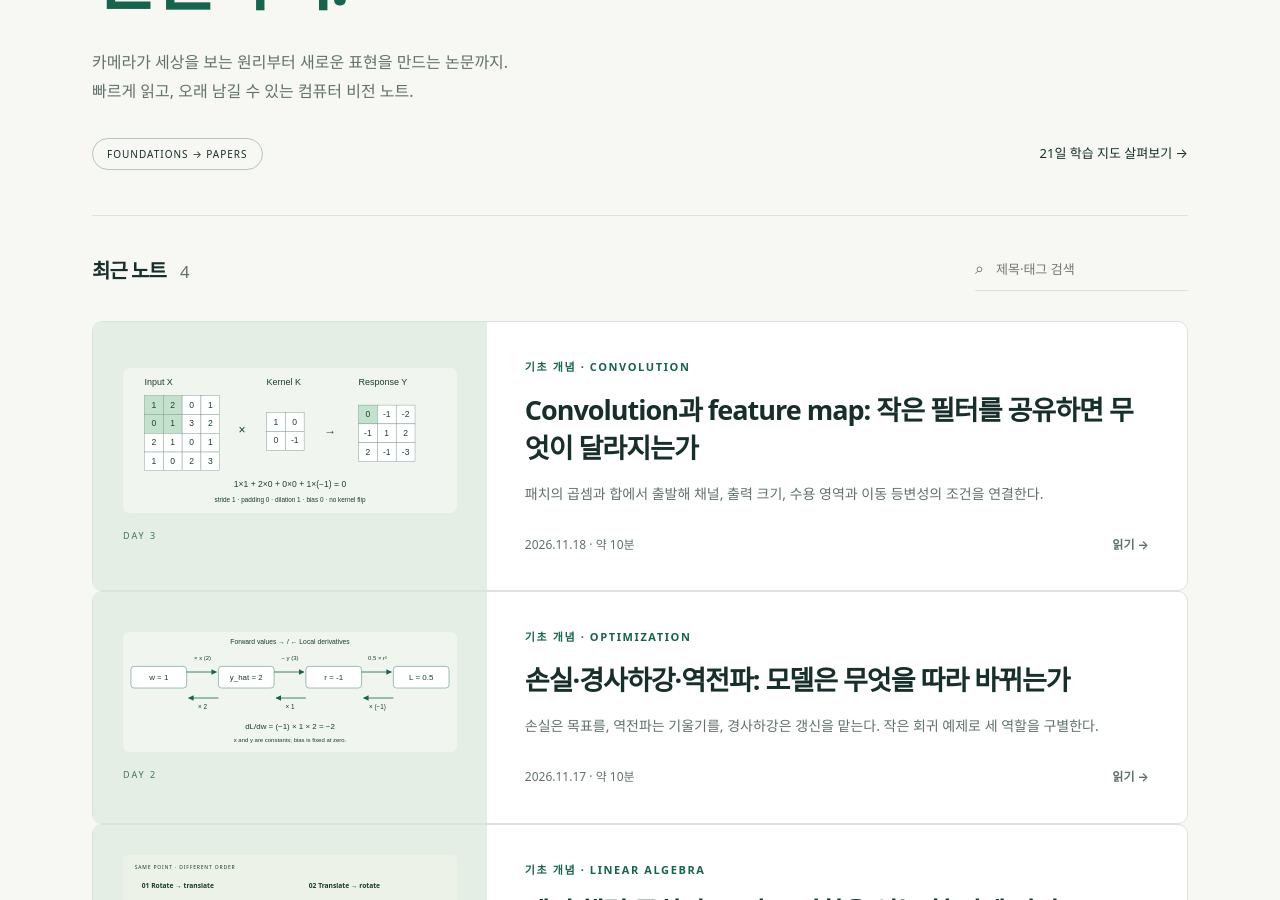
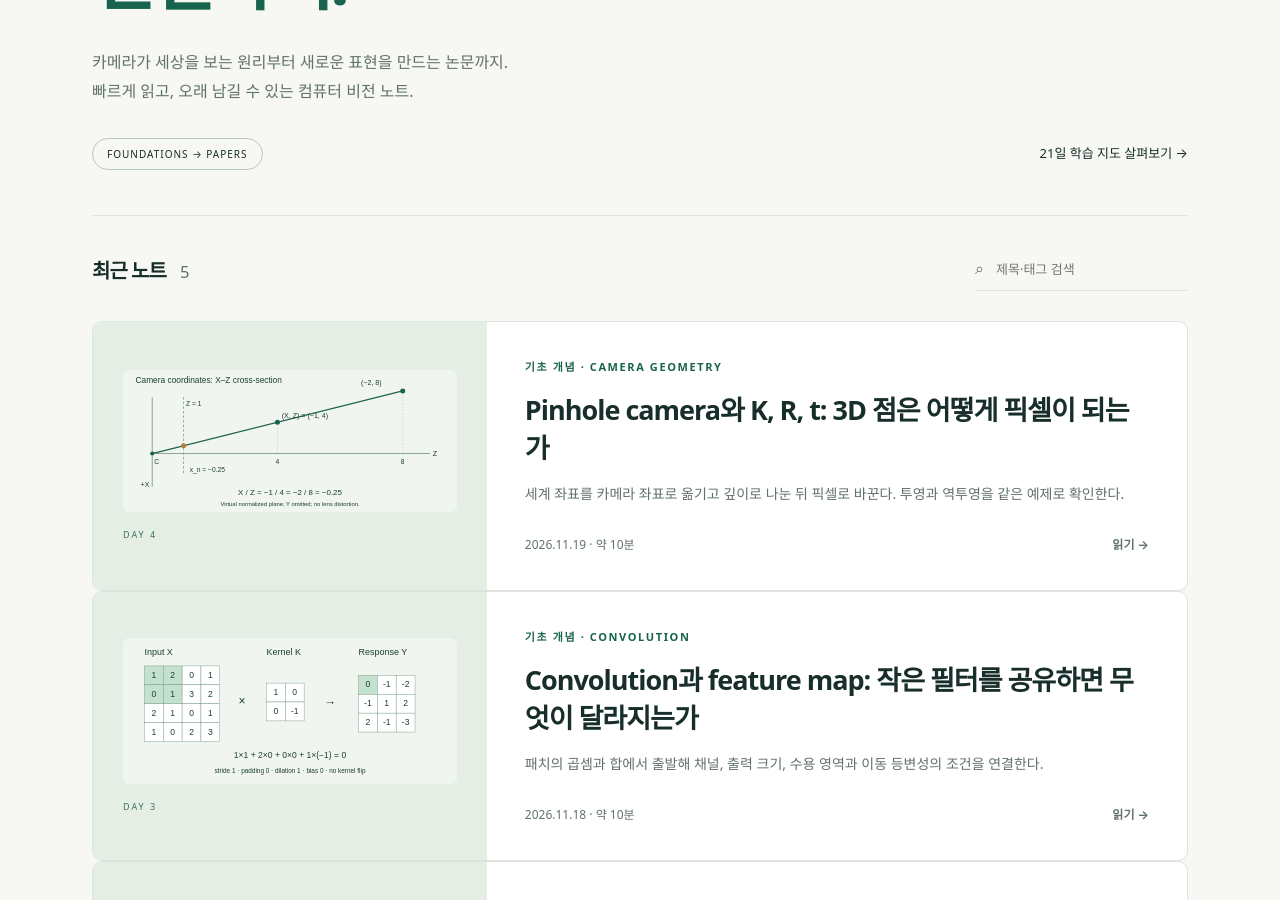
Before and after one commit to mints-s/CV-study-blog, a Jekyll site: the page built from index.html, in a window 1280 px wide and 900 px high, scrolled down 383 px. Built offline with Jekyll 4.4.1, drawn with Linux system fonts in a browser that asks for light colours; part of the change alters nothing that is shown.

Commit message:
Publish Day 4 pinhole camera, intrinsics and extrinsics lesson

```diff
--- a/_data/study_plan.json
+++ b/_data/study_plan.json
@@ -5,7 +5,7 @@
   "slow_start_date": "2026-12-09",
   "slow_interval_days": 3,
   "execution_time": "05:00",
-  "next_day": 4,
+  "next_day": 5,
   "items": [
     {
       "day": 1,
@@ -31,8 +31,9 @@
     {
       "day": 4,
       "title": "Pinhole camera와 K, R, t",
-      "status": "planned",
-      "url": null
+      "status": "published",
+      "url": "/notes/pinhole-camera-intrinsics-extrinsics/",
+      "published_date": "2026-11-19"
     },
     {
       "day": 5,
--- a/_posts/2026-11-18-convolution-feature-maps.md
+++ b/_posts/2026-11-18-convolution-feature-maps.md
@@ -232,4 +232,4 @@ assert sum(map(sum, corr(b, [[1]], stride=2))) == 0
 
 [이전: 손실·경사하강·역전파]({{ '/notes/loss-gradient-backprop/' | relative_url }}) · [전체 학습 지도]({{ '/roadmap/' | relative_url }})
 
-**다음 질문:** CNN이 처리하는 이미지의 픽셀은 3차원 장면의 어느 점에서 왔는가? Day 4에서는 Pinhole camera와 K, R, t를 다룬다.
+**다음 질문:** CNN이 처리하는 이미지의 픽셀은 3차원 장면의 어느 점에서 왔는가? [Day 4 — Pinhole camera와 K, R, t]({{ '/notes/pinhole-camera-intrinsics-extrinsics/' | relative_url }})에서 이어간다.
--- /dev/null
+++ b/_posts/2026-11-19-pinhole-camera-intrinsics-extrinsics.md
@@ -0,0 +1,269 @@
+---
+layout: post
+title: "Pinhole camera와 K, R, t: 3D 점은 어떻게 픽셀이 되는가"
+description: "세계 좌표를 카메라 좌표로 옮기고 깊이로 나눈 뒤 픽셀로 바꾼다. 투영과 역투영을 같은 예제로 확인한다."
+date: 2026-11-19 05:00:00 +09:00
+category_label: "기초 개념"
+series_day: 4
+topic: "CAMERA GEOMETRY"
+cover: /assets/day04-camera-ray.svg
+tags: [pinhole, intrinsics, extrinsics, projection, 카메라]
+reading_time: 10
+---
+
+> **1분 요약**
+>
+> 이상적인 pinhole 모델에서 투영은 **세계 → 카메라 좌표 변환**, **깊이로 나누기**, **픽셀 좌표로 바꾸기**의 세 단계다. $R,t$는 첫 단계를, $K$는 마지막 단계를 담당한다. World-to-camera 규약에서 카메라 중심은 $t$가 아니라 $C_w=-R^\top t$다. 한 픽셀을 거꾸로 따라가면 하나의 3D 점이 아니라 광선을 얻는다.
+>
+> **기억할 문장:** 행렬 이름보다 변환 방향을 먼저 확인하고, 나누기 전의 깊이를 보존한다.
+
+## 1. 전체 내용: 픽셀 이전의 좌표계
+
+[Day 3]({{ '/notes/convolution-feature-maps/' | relative_url }})에서는 픽셀 배열에 필터를 적용했다. 오늘은 그 픽셀이 3차원 장면과 어떻게 연결되는지 다룬다. 공간의 한 점은 세계 좌표와 카메라 좌표로 각각 표현할 수 있다. 카메라 좌표의 가로·세로 성분을 깊이로 나누면 광선 방향을 나타내는 정규화 좌표가 된다. 여기에 초점거리와 주점을 적용하면 이미지의 연속적인 픽셀 좌표를 얻는다. 이 과정에서 깊이를 잃으므로 한 장의 좌표만으로 원래 3D 위치를 정할 수 없다.
+
+이 글은 **왜곡 없음, skew 0, 단일 투영 중심**을 가정한다. 흐림·가림·rolling shutter·렌즈 왜곡은 모델링하지 않는다. 수치·도식·검증 코드는 직접 작성했다. 기본 투영식은 OpenCV 공식 문서 [1], 자세 방향과 카메라 축 규약은 COLMAP 공식 문서 [2]를 확인했다.
+
+| 기호 | 의미 | 크기·단위 |
+| --- | --- | --- |
+| $\mathbf P_w$ | 세계 좌표의 점 | $3\times1$, m |
+| $\mathbf P_c=(X_c,Y_c,Z_c)^\top$ | 카메라 좌표의 같은 점 | $3\times1$, m |
+| $R,t$ | 세계 → 카메라 회전·이동 | $3\times3$, $3\times1$; $t$는 m |
+| $K$ | 내부 파라미터 행렬 | $3\times3$ |
+| $(u,v)$ | 픽셀 좌표 | pixel |
+| $(x_n,y_n)$ | 정규화 이미지 좌표 | 무차원 |
+
+벡터와 그 성분을 구별하기 위해 점 벡터에는 굵은 $\mathbf P$를 사용한다. 이미지에서 $u$는 오른쪽, $v$는 아래로 증가한다. 카메라의 $X_c,Y_c,Z_c$ 축은 각각 오른쪽·아래·앞쪽으로 둔다. 이는 COLMAP 문서의 규약과 같다. [2] 다른 라이브러리를 연결할 때는 축과 handedness를 별도로 확인한다.
+
+## 2. 첫 단계: 점을 카메라의 기준으로 표현한다
+
+World-to-camera 변환은 다음과 같다.
+
+$$
+\mathbf P_c=R\mathbf P_w+t
+$$
+
+$R$은 회전행렬이므로 $R^\top R=I$, $\det R=1$이다. 세계 좌표로 표현한 카메라 중심을 $C_w$라 하면 카메라 좌표에서는 원점이다. 따라서 다음을 얻는다.
+
+$$
+0=RC_w+t,\qquad C_w=-R^\top t
+$$
+
+이를 원래 식에 넣으면 $\mathbf P_c=R(\mathbf P_w-C_w)$다. 먼저 카메라 중심을 빼고, 그 상대 위치를 카메라 축으로 표현한다고 읽을 수 있다. $t$는 **세계 원점을 카메라 좌표로 표현한 값**이지, 세계 좌표에서의 카메라 위치가 아니다.
+
+역변환은 $\mathbf P_w=R^\top\mathbf P_c+C_w$다. 동차변환으로 쓰면 다음과 같다.
+
+$$
+T_{c\leftarrow w}=
+\begin{bmatrix}R&t\\0^\top&1\end{bmatrix},
+\qquad
+T_{w\leftarrow c}=
+\begin{bmatrix}R^\top&-R^\top t\\0^\top&1\end{bmatrix}
+$$
+
+**[해석]** 데이터에 “pose”라고만 적혀 있으면 바로 곱하지 않는다. World-to-camera인지 camera-to-world인지, 행벡터인지 열벡터인지부터 찾는다. 예를 들어 COLMAP의 images.txt 자세는 world-to-camera다. [2]
+
+## 3. 두 번째·세 번째 단계: 깊이와 픽셀 단위를 구별한다
+
+카메라 앞의 점에 대해 $Z_c>0$을 요구한다. 정규화 좌표는 다음과 같다.
+
+$$
+x_n=\frac{X_c}{Z_c},\qquad y_n=\frac{Y_c}{Z_c}
+$$
+
+그다음 픽셀 단위 초점거리 $f_x,f_y$와 주점 $c_x,c_y$를 적용한다.
+
+$$
+K=\begin{bmatrix}f_x&0&c_x\\0&f_y&c_y\\0&0&1\end{bmatrix},
+\qquad
+\begin{bmatrix}u\\v\\1\end{bmatrix}
+=K\begin{bmatrix}x_n\\y_n\\1\end{bmatrix}
+$$
+
+즉 $u=f_xX_c/Z_c+c_x$, $v=f_yY_c/Z_c+c_y$다. 세 단계를 합친 동차식은 아래와 같다. [1]
+
+$$
+Z_c\begin{bmatrix}u\\v\\1\end{bmatrix}
+=K\begin{bmatrix}R&t\end{bmatrix}
+\begin{bmatrix}\mathbf P_w\\1\end{bmatrix}
+$$
+
+차원은 $(3\times3)(3\times4)(4\times1)=(3\times1)$이다. 오른쪽 결과를 그대로 $(u,v,1)$로 읽으면 안 된다. 마지막 성분으로 나누어야 한다. $Z_c=0$에서는 이 투영을 정의할 수 없고, $Z_c<0$인 점은 이 글의 전방 카메라 관측 대상에서 제외한다.
+
+$f_x=800$이라는 값은 800 mm가 아니다. 픽셀 좌표와 연결된 초점거리다. 또한 $K$는 원근 나눗셈 자체를 대신하지 않는다. 이를 구별하면 “행렬곱은 맞는데 픽셀이 틀린” 오류를 찾기 쉽다.
+
+## 4. 회전과 이동이 있는 숫자 예제
+
+가상의 카메라를 다음처럼 설정한다. 영상 크기는 $640\times480$, 왜곡은 없으며 모든 공간 길이는 m다.
+
+$$
+K=\begin{bmatrix}800&0&320\\0&600&240\\0&0&1\end{bmatrix},
+\quad
+R=\begin{bmatrix}0&-1&0\\1&0&0\\0&0&1\end{bmatrix},
+\quad C_w=\begin{bmatrix}1\\0\\0\end{bmatrix}
+$$
+
+이때 $t=-RC_w=(0,-1,0)^\top$다. 점 $\mathbf P_w=(2,1,4)^\top$를 투영하면 다음과 같다.
+
+| 단계 | 계산 결과 |
+| --- | --- |
+| 카메라 좌표 | $R\mathbf P_w+t=(-1,1,4)^\top$ |
+| 정규화 좌표 | $(-1/4,1/4)=(-0.25,0.25)$ |
+| 픽셀 좌표 | $(800(-0.25)+320,\ 600(0.25)+240)=(120,390)$ |
+
+검산으로 $R^\top(-1,1,4)^\top+C_w=(2,1,4)^\top$를 얻는다. 카메라 중심도 $RC_w+t=0$을 만족한다.
+
+이 예제에서 $t$ 자리에 잘못 $C_w$를 넣으면 카메라 좌표는 $(0,2,4)^\top$, 픽셀은 $(320,540)$이 된다. 올바른 값과의 차이는 $(200,150)$ pixel, 2D 거리는 250 pixel이다. 이는 규약 오류를 보여주는 계산이며 특정 추정기의 성능 수치가 아니다.
+
+## 5. 그림으로 보는 깊이의 손실과 역투영
+
+<figure>
+<img src="{{ '/assets/day04-camera-ray.svg' | relative_url }}" alt="카메라 중심에서 같은 광선 위에 있는 카메라 좌표 (X,Z)=(-1,4), (-2,8)은 정규화 평면 Z=1의 동일한 위치 X=-0.25로 투영된다.">
+<figcaption>그림 1. 직접 작성한 카메라 좌표의 X–Z 단면. 가로는 Z, 아래 방향은 양의 X다. 가상의 정규화 평면 Z=1을 사용하며 실제 센서 위치를 그린 것이 아니다. Y 성분은 생략했다.</figcaption>
+</figure>
+
+그림의 두 점은 같은 직선 위에 있고 $X_c/Z_c=-0.25$가 같다. 본문 예제의 전체 3D 점 $(-1,1,4)$와 $(-2,2,8)$도 같은 픽셀 $(120,390)$로 간다.
+
+반대로 왜곡 없는 픽셀 $\tilde p=(u,v,1)^\top$에서 다음 벡터를 얻는다.
+
+$$
+d_c=K^{-1}\tilde p,\qquad
+\mathbf P_w(\lambda)=C_w+\lambda R^\top d_c,\quad \lambda>0
+$$
+
+$d_c$의 세 번째 성분을 1로 둔 현재 규약에서 $\lambda$는 **카메라 Z 깊이**다. 예제에서는 $d_c=(-0.25,0.25,1)^\top$, $R^\top d_c=(0.25,0.25,1)^\top$다.
+
+| 선택한 깊이 $\lambda$ | 세계 좌표 | 투영 픽셀 |
+| --- | --- | --- |
+| 4 m | $(2,1,4)$ | $(120,390)$ |
+| 8 m | $(3,2,8)$ | $(120,390)$ |
+
+**[해석]** $K^{-1}$은 픽셀을 3D 점으로 복원하는 마법의 역행렬이 아니다. 방향을 되찾을 뿐이며, 광선의 어느 지점인지는 추가 깊이·다중 시점·장면 제약이 필요하다.
+
+<details markdown="1">
+<summary>Z 깊이와 카메라까지의 거리는 다르다</summary>
+
+$\mathbf P_c=(-1,1,4)$의 Z 깊이는 4 m지만 카메라 중심까지의 유클리드 거리는 $\sqrt{1+1+16}=\sqrt{18}\approx4.2426$ m다. $d_c$를 단위벡터로 정규화하면 광선 계수는 거리로 바뀐다. 깊이 데이터셋을 읽을 때 Z-depth인지 range인지 확인해야 한다.
+
+또한 $\mathbf P_c$ 전체에 같은 양의 배수를 곱하면 투영 픽셀은 유지된다. 이는 **카메라 중심을 기준으로 광선을 따라 이동하는 경우**다. 세계 원점 기준으로 점만 배율 조정하고 카메라 위치를 그대로 두는 경우와 혼동하지 않는다.
+
+</details>
+
+## 6. Crop과 resize 뒤의 K: 좌표 변환으로 유도한다
+
+이미지 처리 뒤의 픽셀 좌표가 $\tilde p'=A\tilde p$를 따른다면 새 내부 행렬은 $K'=AK$다. 이는 $\tilde p=Kd_c$에 대입해 바로 얻는 관계다.
+
+원본 좌표에서 왼쪽 80 pixel, 위쪽 40 pixel을 잘라내는 crop이면 $u'=u-80,\ v'=v-40$이다. 따라서 주점은 $(240,200)$으로 바뀌고 예제의 점은 $(40,350)$이 된다. 초점거리는 유지된다.
+
+이 crop 결과에 **좌표 매핑을 $u''=0.5u',v''=0.5v'$로 정의한** 절반 축소를 적용하면 다음과 같다.
+
+$$
+A=\begin{bmatrix}0.5&0&-40\\0&0.5&-20\\0&0&1\end{bmatrix},
+\quad
+K'=\begin{bmatrix}400&0&120\\0&300&100\\0&0&1\end{bmatrix}
+$$
+
+새 투영점은 $(20,175)$다. 이것은 명시한 좌표 매핑에 대한 계산이다. 실제 resize API가 픽셀 중심을 $u''=s(u'+0.5)-0.5$로 매핑한다면 추가 상수항이 생긴다. 사용하는 샘플링 규칙에서 $A$를 정해야 하며, 단순 배율만 무조건 적용하지 않는다.
+
+## 7. 실행한 수치 검증과 모델의 한계
+
+<details markdown="1">
+<summary>Python으로 투영·역변환·광선·crop/resize 확인</summary>
+
+~~~python
+from math import isclose, sqrt
+
+def mv(a, x):
+    return [sum(v * z for v, z in zip(row, x)) for row in a]
+
+def add(a, b):
+    return [x + y for x, y in zip(a, b)]
+
+def near(a, b):
+    return all(isclose(x, y, abs_tol=1e-9) for x, y in zip(a, b))
+
+R = [[0, -1, 0], [1, 0, 0], [0, 0, 1]]
+RT = [list(row) for row in zip(*R)]
+C = [1, 0, 0]
+t = [-v for v in mv(R, C)]
+K = [[800, 0, 320], [0, 600, 240], [0, 0, 1]]
+
+def project(p, intrinsic=K, translation=t):
+    pc = add(mv(R, p), translation)
+    assert pc[2] > 0
+    q = mv(intrinsic, pc)
+    return [q[0] / q[2], q[1] / q[2]]
+
+p = [2, 1, 4]
+pc = add(mv(R, p), t)
+assert near(pc, [-1, 1, 4])
+assert near(project(p), [120, 390])
+assert near(add(mv(RT, pc), C), p)
+assert near(add(mv(R, C), t), [0, 0, 0])
+assert near(project(p, translation=C), [320, 540])
+assert isclose(sqrt(200**2 + 150**2), 250)
+
+dc = [(120 - 320) / 800, (390 - 240) / 600, 1]
+dw = mv(RT, dc)
+for depth in (4, 8):
+    point = add(C, [depth * v for v in dw])
+    assert near(project(point), [120, 390])
+
+K2 = [[400, 0, 120], [0, 300, 100], [0, 0, 1]]
+assert near(project(p, intrinsic=K2), [20, 175])
+assert isclose(sqrt(sum(v*v for v in pc)), sqrt(18))
+~~~
+
+Python 표준 라이브러리로 위 검사를 실행했다. OpenCV·COLMAP의 추정 알고리즘을 실행한 것은 아니다. 실측 영상, 노이즈, 렌즈 왜곡이 없는 합성 계산에 한정한다.
+
+</details>
+
+| 혼동 | 확인할 기준 |
+| --- | --- |
+| $t$가 카메라의 세계 위치다 | 변환 방향과 $C_w=-R^\top t$를 확인한다 |
+| $K$만 곱하면 2D 좌표가 완성된다 | 동차 좌표의 마지막 성분으로 나눈다 |
+| 픽셀 하나에서 깊이를 복원한다 | 역투영은 광선이며 깊이가 추가로 필요하다 |
+| 보이는 점이면 항상 이미지 안에 있다 | $Z_c>0$ 외에도 영상 범위와 가림을 확인한다 |
+| 모든 이미지에서 같은 K를 쓴다 | crop·resize·초점 변화와 카메라 모델을 확인한다 |
+
+투영식은 점이 표면 뒤에 가려지는지 알려주지 않는다. 양의 깊이와 영상 범위만으로 실제 가시성을 보장할 수 없다. 왜곡된 원본 픽셀을 그대로 $K^{-1}$에 넣는 것도 이상적인 광선 역투영과 다르다. 왜곡을 모델링하거나 먼저 보정한 좌표를 사용해야 한다. [1]
+
+## 8. 시사점과 확장 아이디어
+
+**[해석]** 3D 재구성·NeRF·다중 시점 논문을 읽을 때는 “카메라가 주어진다”를 행렬 파일의 존재로만 읽지 않는다. 자세 방향, 이미지 전처리와 K의 일치, 깊이 단위를 함께 확인한다. 모델 개선처럼 보이는 차이가 전처리 좌표 불일치에서 발생할 수 있으므로 입력 조건부터 맞추는 것이 유용하다.
+
+**[아이디어 · 미검증]** 이미지 crop·resize의 K 갱신 누락을 재투영 잔차의 모양으로 구별할 수 있을까?
+
+- **가설:** crop에 따른 주점 이동을 누락하면 거의 일정한 잔차가, 초점거리 배율을 누락하면 주점에서의 위치에 비례하는 잔차가 나타난다.
+- **비교:** 올바른 $K'=AK$, 기존 K 유지, 주점만 갱신한 조건.
+- **통제:** 동일한 3D 점·자세·좌표 매핑·가시점 집합을 사용한다. 처음에는 왜곡과 검출 노이즈를 제외한다.
+- **최소 실험:** 여러 깊이와 화면 위치의 점을 투영하고 변환한 정답 좌표와 각 조건의 예측을 비교한다.
+- **지표:** 픽셀 RMS와 잔차 벡터장의 공간 패턴, 오차와 주점 거리의 관계를 기록한다.
+- **기각 기준:** 단순 합성 조건에서도 예상 패턴이 분리되지 않으면 변환 순서와 좌표 규약을 다시 점검한다. 노이즈·왜곡을 넣었을 때 구별되지 않으면 실제 오류 진단으로 일반화하지 않는다.
+
+위 확장 실험은 실행하지 않았다. 앞의 한 점 계산은 좌표 변환 검산이며 오류 분류기의 검증이 아니다.
+
+## 9. 3분 복습
+
+1. World-to-camera 식에서 카메라 중심은 왜 $-R^\top t$인가?
+2. 픽셀 $(120,390)$을 $K^{-1}$로 역투영하면 무엇이 정해지고 무엇이 남는가?
+3. 예제에서 crop 후 좌표를 절반으로 줄였을 때 주점과 픽셀 위치는 무엇인가?
+
+<details markdown="1">
+<summary>답과 연결 설명</summary>
+
+1. 카메라 중심은 카메라 좌표에서 0이므로 $RC_w+t=0$을 푼 결과다.
+2. 카메라 광선 방향 $(-0.25,0.25,1)$이 정해진다. 그 광선 위의 깊이는 남는다.
+3. 이 글의 좌표 매핑에서 주점은 $(120,100)$, 투영점은 $(20,175)$다. 실제 API에서는 픽셀 중심 규약도 확인한다.
+
+</details>
+
+## 출처와 다음 읽기
+
+1. [OpenCV 4.13.0 — Camera Calibration and 3D Reconstruction](https://docs.opencv.org/4.13.0/d9/d0c/group__calib3d.html), Detailed Description의 왜곡 없는 투영식과 왜곡 모델.
+2. [COLMAP — Output Format](https://colmap.github.io/format.html#images-txt), images.txt의 자세 방향·카메라 중심·축 규약.
+
+확인일: 2026-11-19. 직접 작성한 도식과 합성 수치 예제를 사용했다.
+
+[이전: Convolution과 feature map]({{ '/notes/convolution-feature-maps/' | relative_url }}) · [선수 지식: 벡터·행렬·동차좌표]({{ '/notes/vectors-matrices-homogeneous/' | relative_url }}) · [전체 학습 지도]({{ '/roadmap/' | relative_url }})
+
+**다음 질문:** 투영 규칙을 알았다면 실제 카메라의 K와 왜곡 계수는 어떻게 구하는가? Day 5에서는 [Camera Calibration 파일럿]({{ '/notes/camera-calibration/' | relative_url }})을 같은 URL에서 보완한다.
```
Also changed, not shown: assets/day04-camera-ray.svg (added).
